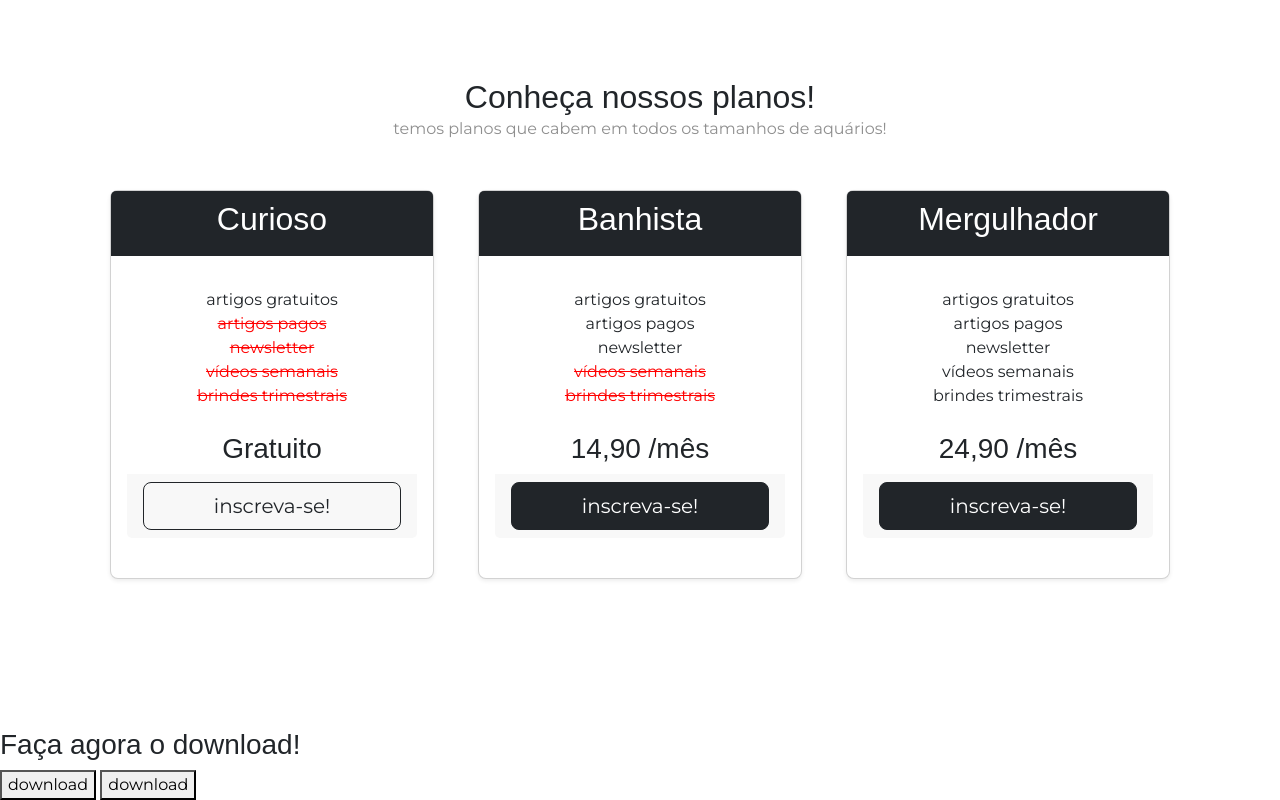
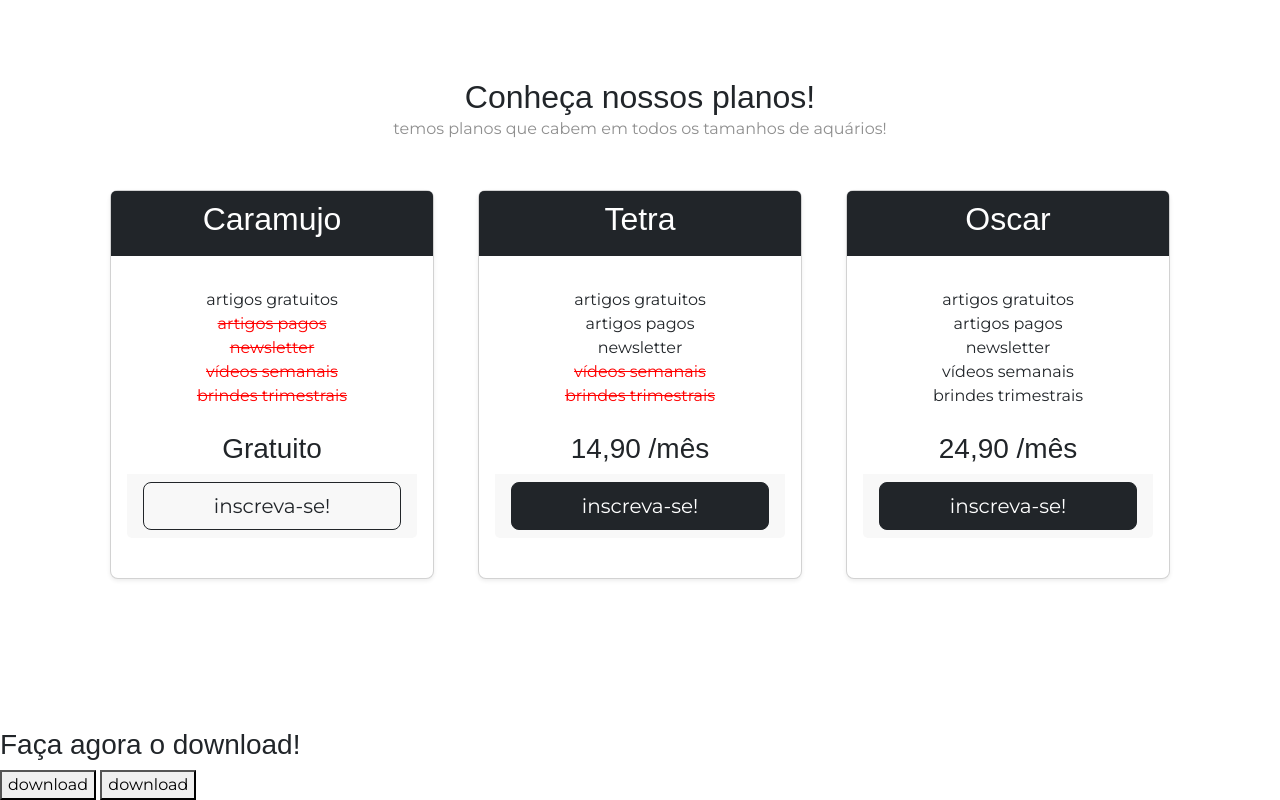
Before and after one commit to theShadow079/Duke, a plain HTML site: page index.html in a window 1280 px wide. Shown: the part 1717-2517 px from the top of the page. Drawn offline with nearby package versions, Linux system fonts and the light colour scheme.

Commit message:
changes in the cards

```diff
--- a/index.html
+++ b/index.html
@@ -149,7 +149,7 @@
       <div class="row row-cols-1 row-cols-md-3 mb-3 text-center">
         <div class="pricing-column col-lg-4 col-md-6">
           <div class="card mb-4 rounded-3 shadow-sm h-100" >
-            <div class="card-header py-3 text-white bg-dark border-dark"><h2 class="card-title">Curioso</h2></div>
+            <div class="card-header py-3 text-white bg-dark border-dark"><h2 class="card-title">Caramujo</h2></div>
             <div class="card-body">
               <ul class="list-unstyled mt-3 mb-4">
                 <li>artigos gratuitos</li>
@@ -167,7 +167,7 @@
           </div>
           <div class="pricing-column col-lg-4 col-md-6">
           <div class="card mb-4 rounded-3 shadow-sm h-100">
-            <div class="card-header py-3 text-white bg-dark border-dark"><h2 class="card-title">Banhista</h2></div>
+            <div class="card-header py-3 text-white bg-dark border-dark"><h2 class="card-title">Tetra</h2></div>
             <div class="card-body">
               <ul class="list-unstyled mt-3 mb-4">
                 <li>artigos gratuitos</li>
@@ -185,7 +185,7 @@
           </div>
           <div class="pricing-column col-lg-4 col-md-6">
           <div class="card mb-4 rounded-3 shadow-sm h-100">
-            <div class="card-header py-3 text-white bg-dark border-dark"><h2 class="card-title">Mergulhador</h2></div>
+            <div class="card-header py-3 text-white bg-dark border-dark"><h2 class="card-title">Oscar</h2></div>
             <div class="card-body">
               <ul class="list-unstyled mt-3 mb-4">
                 <li>artigos gratuitos</li>
```
